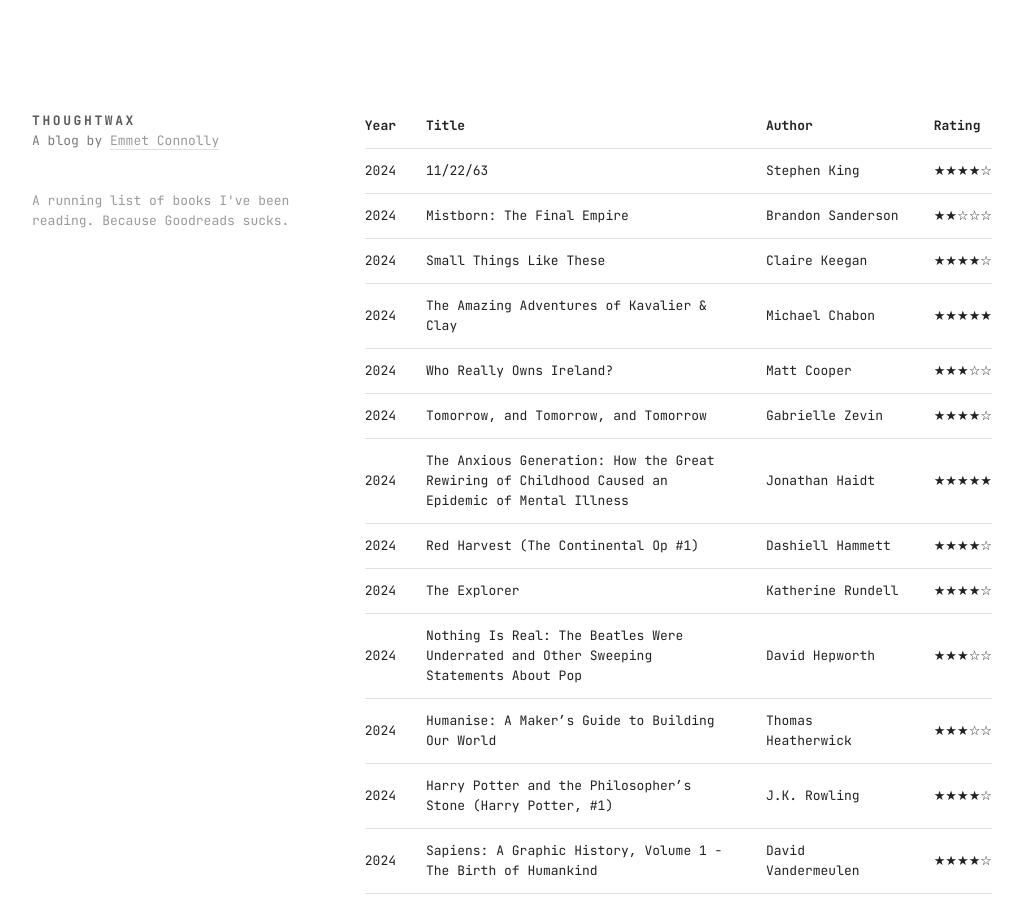
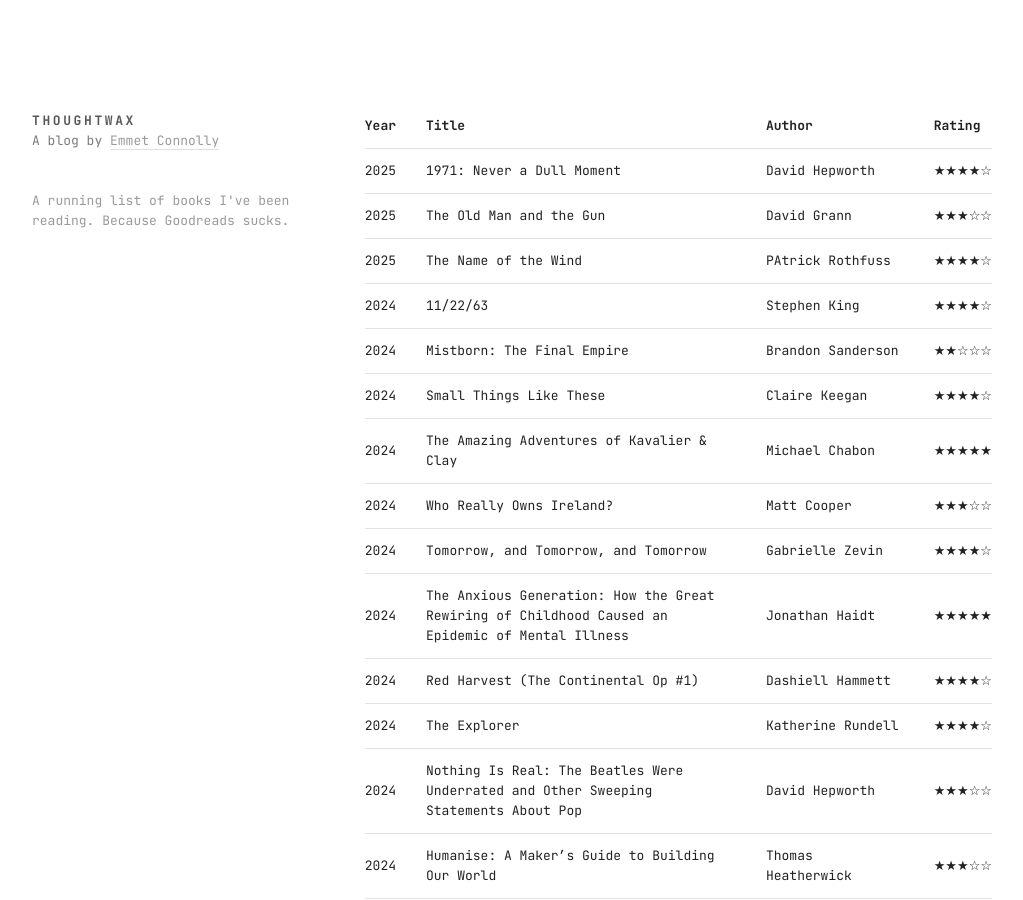
Before and after one commit to thoughtwax/thoughtwax.github.io, a Jekyll site: the page built from reading.markdown, in a window 1280 px wide and 900 px high. Shown: the whole window, without its empty margins (128-1151 px from the left). Built offline with Jekyll 4.4.1, drawn with Linux system fonts in a browser that asks for light colours; some web fonts are replaced.

Commit message:
Update reading list Mar 2025

```diff
--- a/reading.markdown
+++ b/reading.markdown
@@ -8,6 +8,9 @@
 
 | Year | Title | Author | Rating |
 |------|-------|--------|--------|
+| 2025 | 1971: Never a Dull Moment | David Hepworth | ★★★★☆ |
+| 2025 | The Old Man and the Gun | David Grann | ★★★☆☆ |
+| 2025 | The Name of the Wind | PAtrick Rothfuss | ★★★★☆ |
 | 2024 | 11/22/63 | Stephen King | ★★★★☆ |
 | 2024 | Mistborn: The Final Empire | Brandon Sanderson | ★★☆☆☆ |
 | 2024 | Small Things Like These | Claire Keegan | ★★★★☆ |
```
